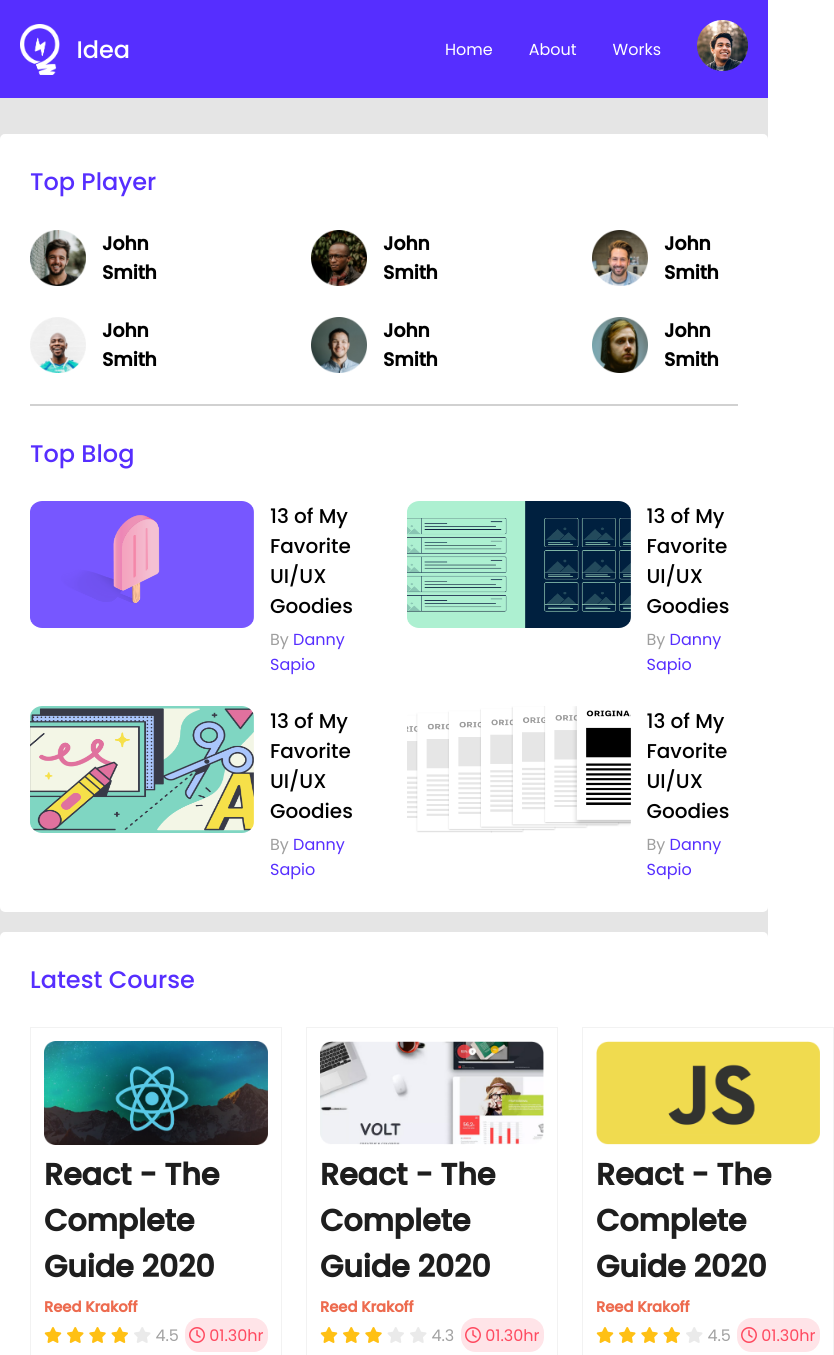
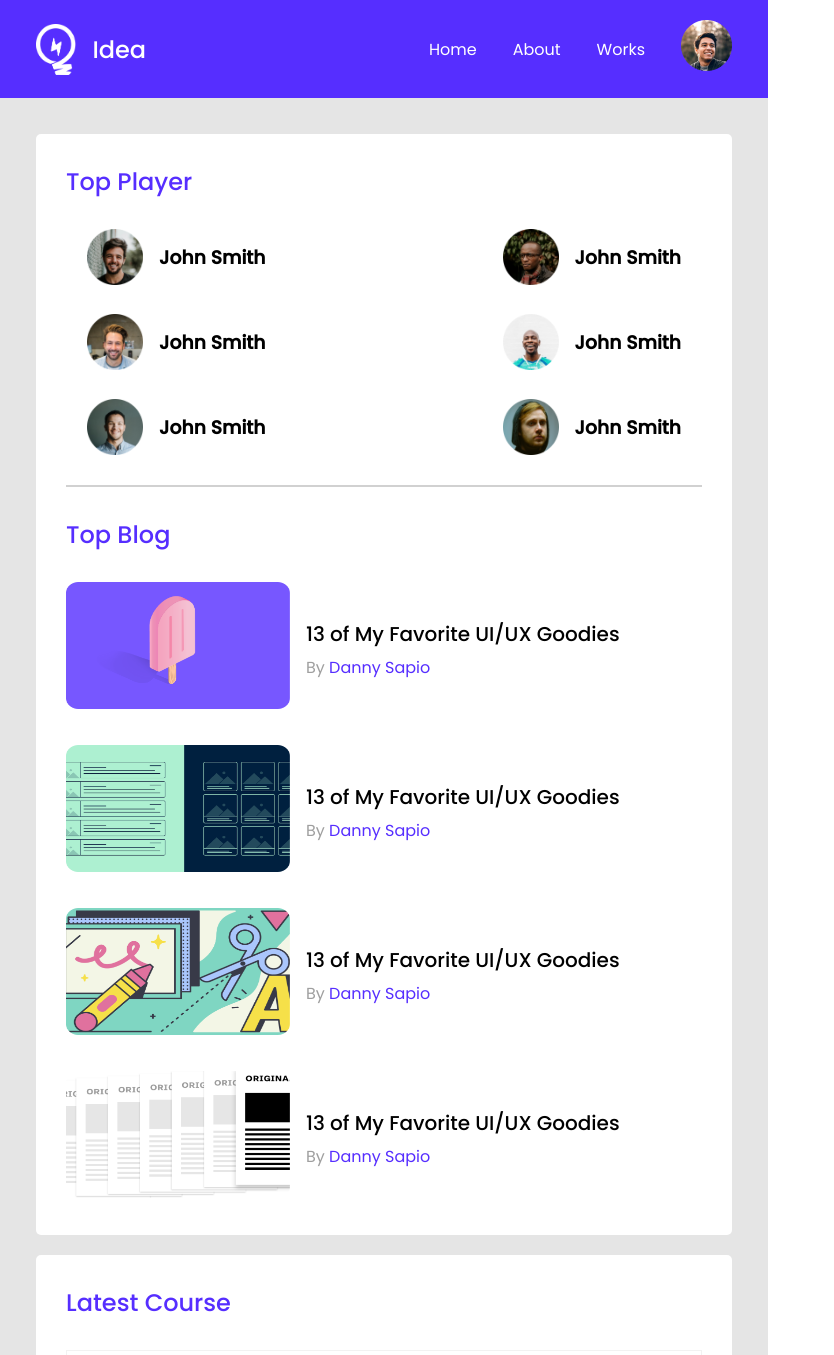
Before and after one commit to SR-Chowdhury/ML-2-Module-10, a plain HTML site: page index.html in a window 768 px wide. Shown: the top 1355 px of the page, 834 px wide, since content can reach past the window. Drawn offline with Linux system fonts and the light colour scheme.

Commit message:
finaly mobile and tablet mode done

```diff
--- a/style.css
+++ b/style.css
@@ -253,6 +253,27 @@ main {
 
 @media only screen and (min-width: 688px) and (max-width: 992px) {
     nav {
-        padding: 20px 20px;
+        padding: 20px 36px;
+    }
+    main {
+        padding: 36px 36px;
+    }
+    .player-container {
+        grid-template-columns: repeat(2, 1fr);
+        justify-items: center;
+        padding: 30px 0px;
+    }
+    .blog-container {
+        grid-template-columns: repeat(1, 1fr);
+    }
+    .single-blog {
+        align-items: center;
+    }
+    .course-container {
+        flex-direction: column;
+    }
+    .course-img img {
+        width: 100%;
+        height: 100%;
     }
 }
```
